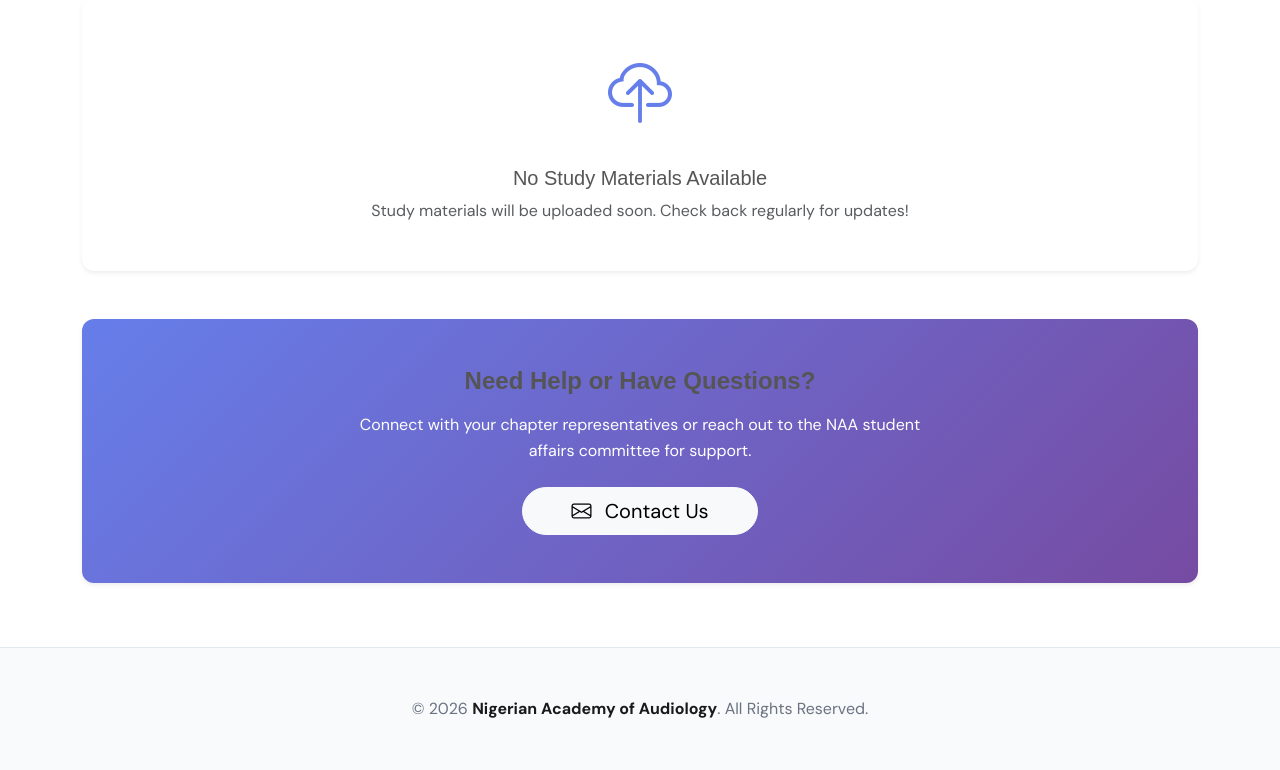
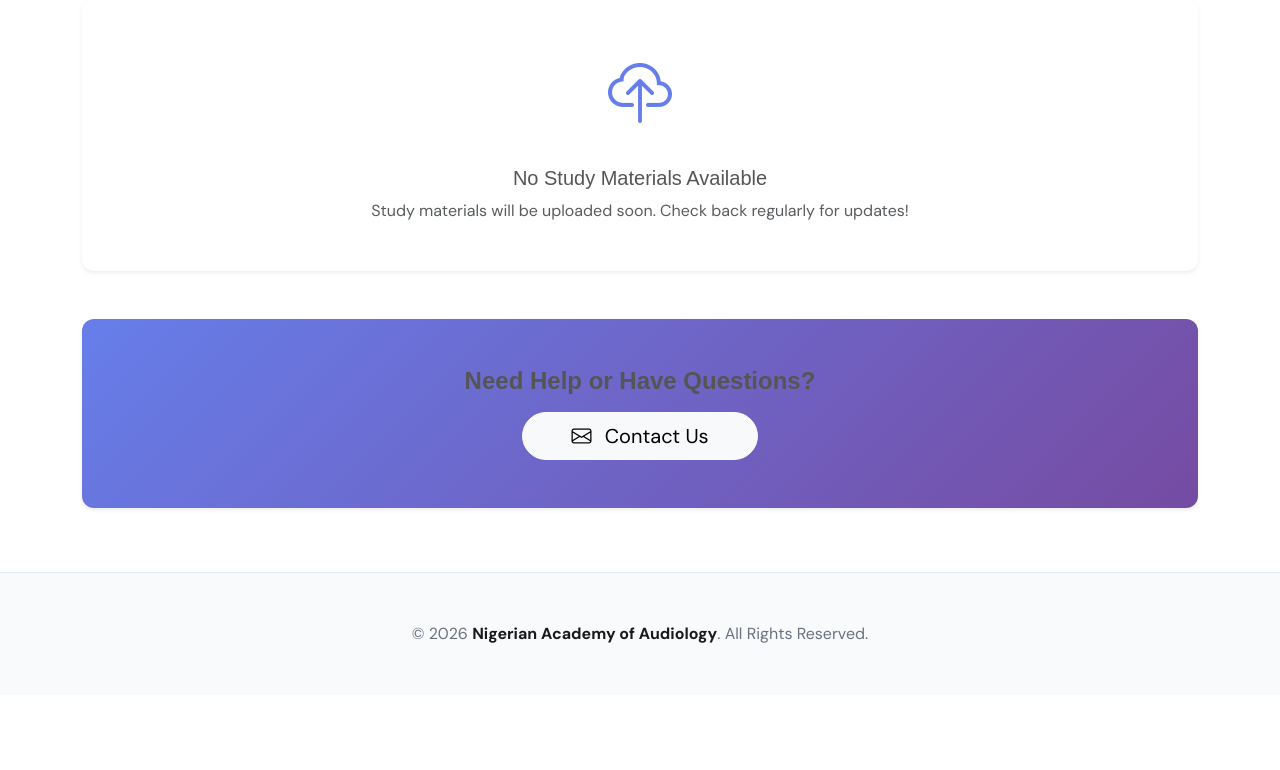
Before and after one commit to NAA-del/naa-portal, a Django app: template accounts/templates/accounts/student_hub.html in a window 1280 px wide. Shown: the part 1336-2106 px from the top of the page. After the commit the page ends 1979 px from the top, so only its background shows below. Run offline with Django 5.2, Linux system fonts and the light colour scheme; the template is opened without the code that fills it, so the values that code supplies are empty; some libraries are stand-ins or nearby versions.

Commit message:
fix: Remove redundant help text from contact section in student hub

```diff
--- a/accounts/templates/accounts/student_hub.html
+++ b/accounts/templates/accounts/student_hub.html
@@ -229,9 +229,6 @@
         style="border-radius: 12px; background: linear-gradient(135deg, #667eea 0%, #764ba2 100%); color: white;">
         <div class="card-body p-5 text-center">
             <h4 class="fw-bold mb-3">Need Help or Have Questions?</h4>
-            <p class="mb-4" style="max-width: 600px; margin: 0 auto;">
-                Connect with your chapter representatives or reach out to the NAA student affairs committee for support.
-            </p>
             <a href="mailto:nigerianacademyofaudiology@gmail.com" class="btn btn-light btn-lg px-5"
                 style="border-radius: 50px;">
                 <i class="bi bi-envelope me-2"></i> Contact Us
```
